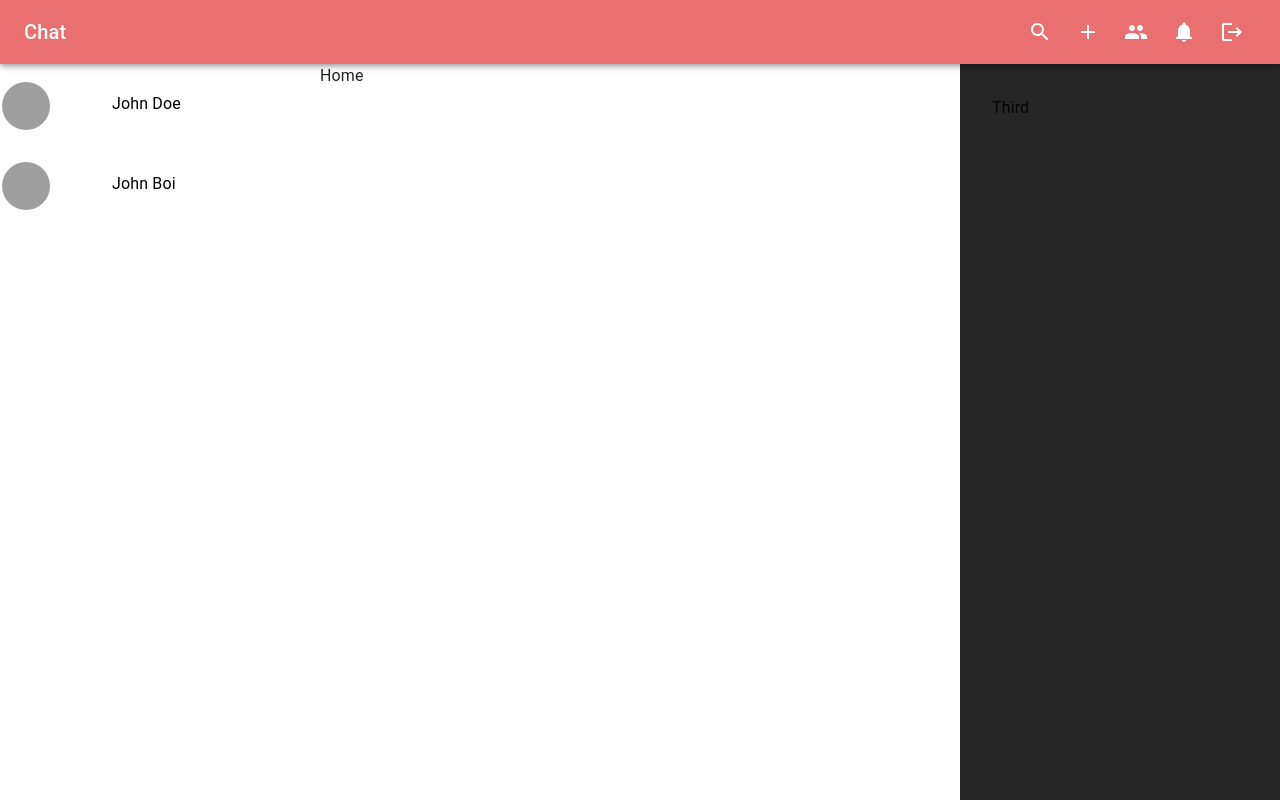
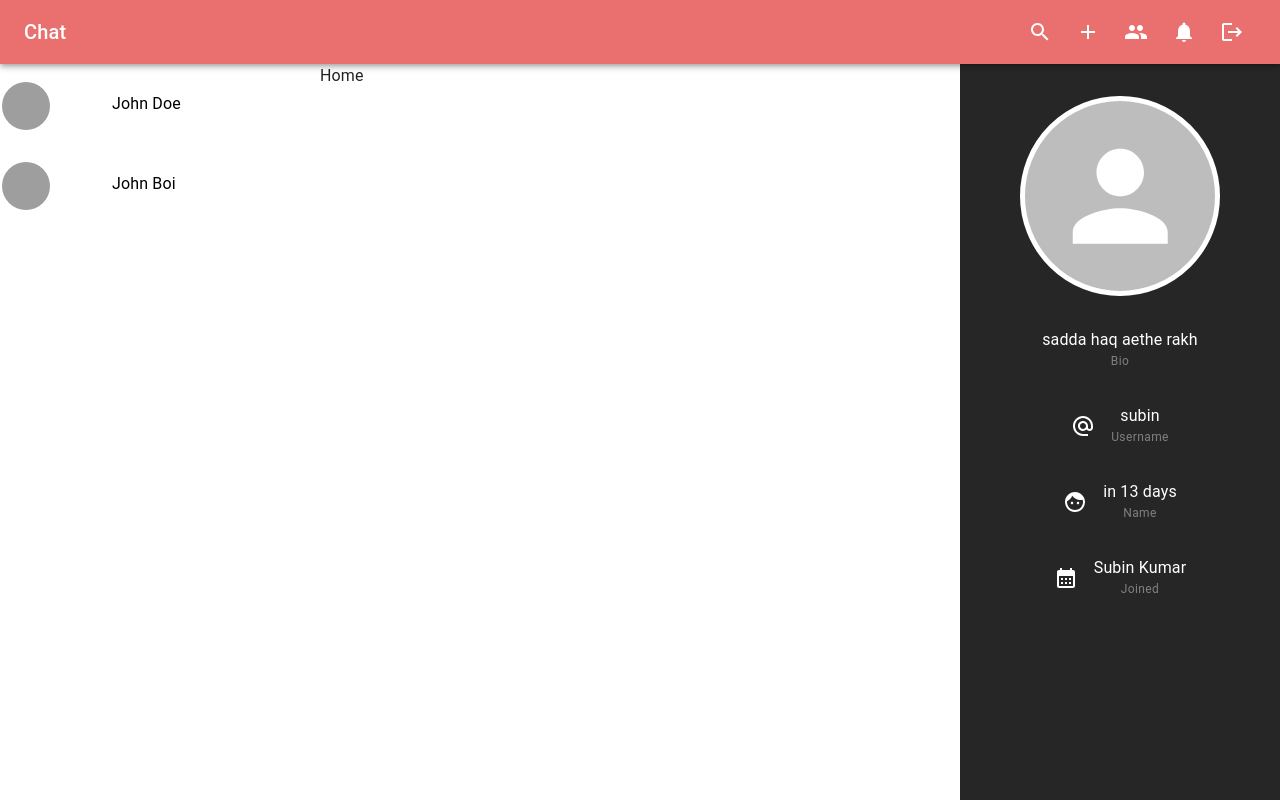
Before and after one commit to isubinkr/chat, a React (Vite) app in the folder client/: page / in a window 1280 px wide. Built offline with nearby package versions, Linux system fonts and the light colour scheme; grey boxes are pictures that could not be loaded.

Commit message:
add profile component

```diff
--- a/client/src/components/layout/AppLayout.jsx
+++ b/client/src/components/layout/AppLayout.jsx
@@ -4,6 +4,7 @@
 import ChatList from "../specific/ChatList";
 import Header from "./Header";
 import { Grid } from "@mui/material";
+import Profile from "../specific/Profile";
 
 const AppLayout = () => (WrappedComponent) => {
   // eslint-disable-next-line react/display-name
@@ -51,7 +52,7 @@
             }}
             height={"100%"}
           >
-            Third
+            <Profile />
           </Grid>
         </Grid>
       </>
--- /dev/null
+++ b/client/src/components/specific/Profile.jsx
@@ -0,0 +1,60 @@
+import { Avatar, Stack, Typography } from "@mui/material";
+import {
+  Face as FaceIcon,
+  AlternateEmail as UsernameIcon,
+  CalendarMonth as Calendericon,
+} from "@mui/icons-material";
+import moment from "moment";
+
+const Profile = () => {
+  return (
+    <Stack spacing={"2rem"} direction={"column"} alignItems={"center"}>
+      <Avatar
+        sx={{
+          width: 200,
+          height: 200,
+          onjectFit: "contain",
+          marginBottom: "1rem",
+          border: "5px solid white",
+        }}
+      />
+      <ProfileCard heading={"Bio"} text={"sadda haq aethe rakh"} />
+      <ProfileCard
+        heading={"Username"}
+        text={"subin"}
+        Icon={<UsernameIcon />}
+      />
+      <ProfileCard
+        heading={"Name"}
+        text={moment("2024-08-20T00:00:00.000Z").fromNow()}
+        Icon={<FaceIcon />}
+      />
+      <ProfileCard
+        heading={"Joined"}
+        text={"Subin Kumar"}
+        Icon={<Calendericon />}
+      />
+    </Stack>
+  );
+};
+
+const ProfileCard = ({ text, Icon, heading }) => (
+  <Stack
+    direction={"row"}
+    alignItems={"center"}
+    spacing={"1rem"}
+    color={"white"}
+    textAlign={"center"}
+  >
+    {Icon && Icon}
+
+    <Stack>
+      <Typography variant="body1">{text}</Typography>
+      <Typography color={"gray"} variant="caption">
+        {heading}
+      </Typography>
+    </Stack>
+  </Stack>
+);
+
+export default Profile;
```
